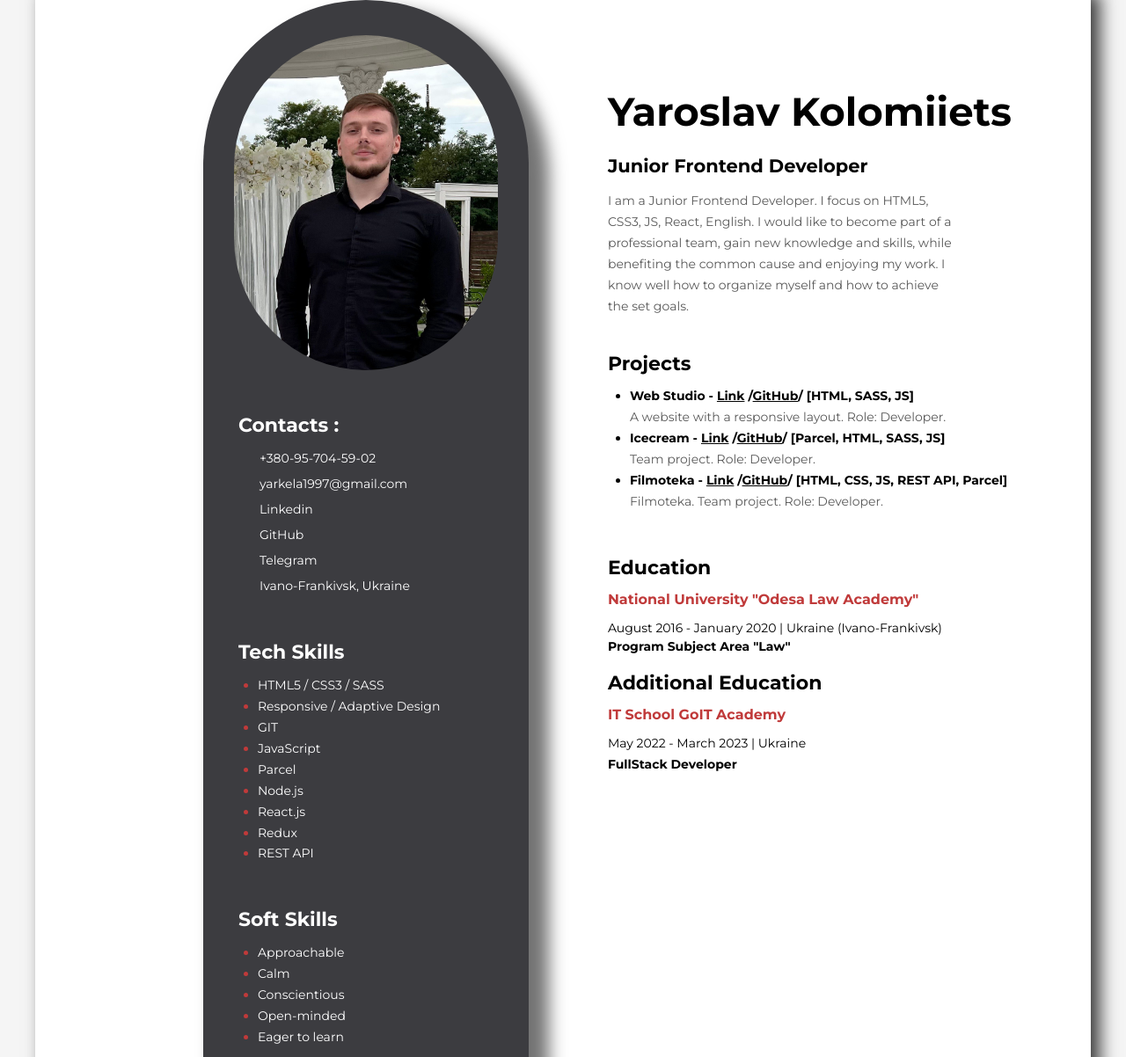
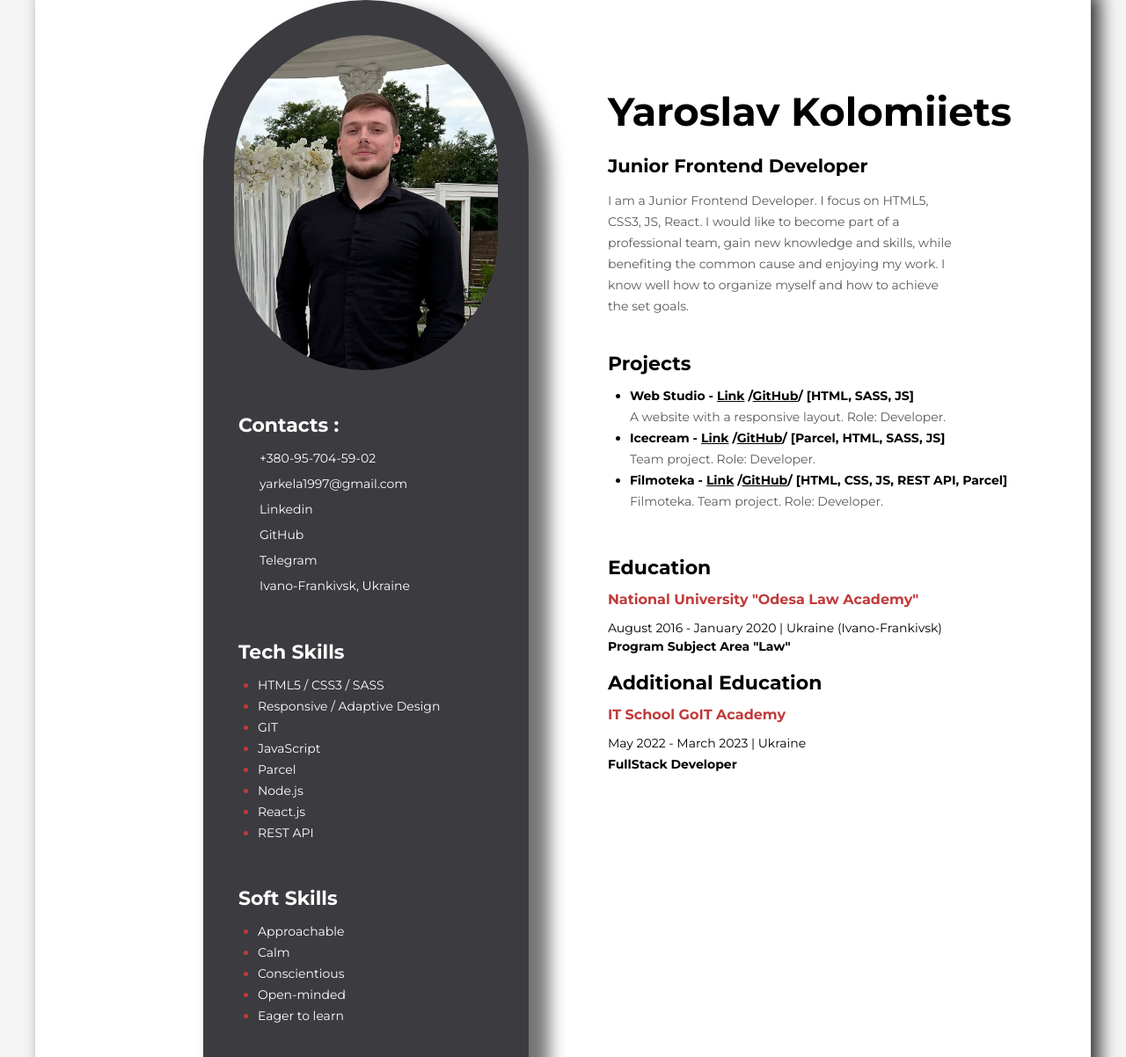
Before and after one commit to Yaroslav19735/my-resume, a plain HTML site: page index.html in a window 1280 px wide. Shown: the part 40-1242 px from the top of the page at 88% size. Drawn offline with Linux system fonts and the light colour scheme.

Commit message:
correction

```diff
--- a/index.html
+++ b/index.html
@@ -20,7 +20,7 @@
                 <!-- <h1 class="about-me-name">Yaroslav Kolomiyets</h1> -->
 
                 <p class="about-me-description">I am a Junior Frontend Developer. I focus on
-                    HTML5, CSS3, JS, React, English. I would like to become part of a professional team,
+                    HTML5, CSS3, JS, React. I would like to become part of a professional team,
                     gain new knowledge and skills, while benefiting the common cause and enjoying my work.
                     I know well how to organize myself and how to achieve the set goals.</p>
             </div>
@@ -134,7 +134,6 @@
                     <li class="tech-skills-item"> <span class="tech-skills-item-text">Parcel</span> </li>
                     <li class="tech-skills-item"> <span class="tech-skills-item-text">Node.js</span> </li>
                     <li class="tech-skills-item"> <span class="tech-skills-item-text">React.js</span> </li>
-                    <li class="tech-skills-item"> <span class="tech-skills-item-text">Redux</span> </li>
                     <li class="tech-skills-item"> <span class="tech-skills-item-text">REST API</span> </li>
 
                 </ul>
```
